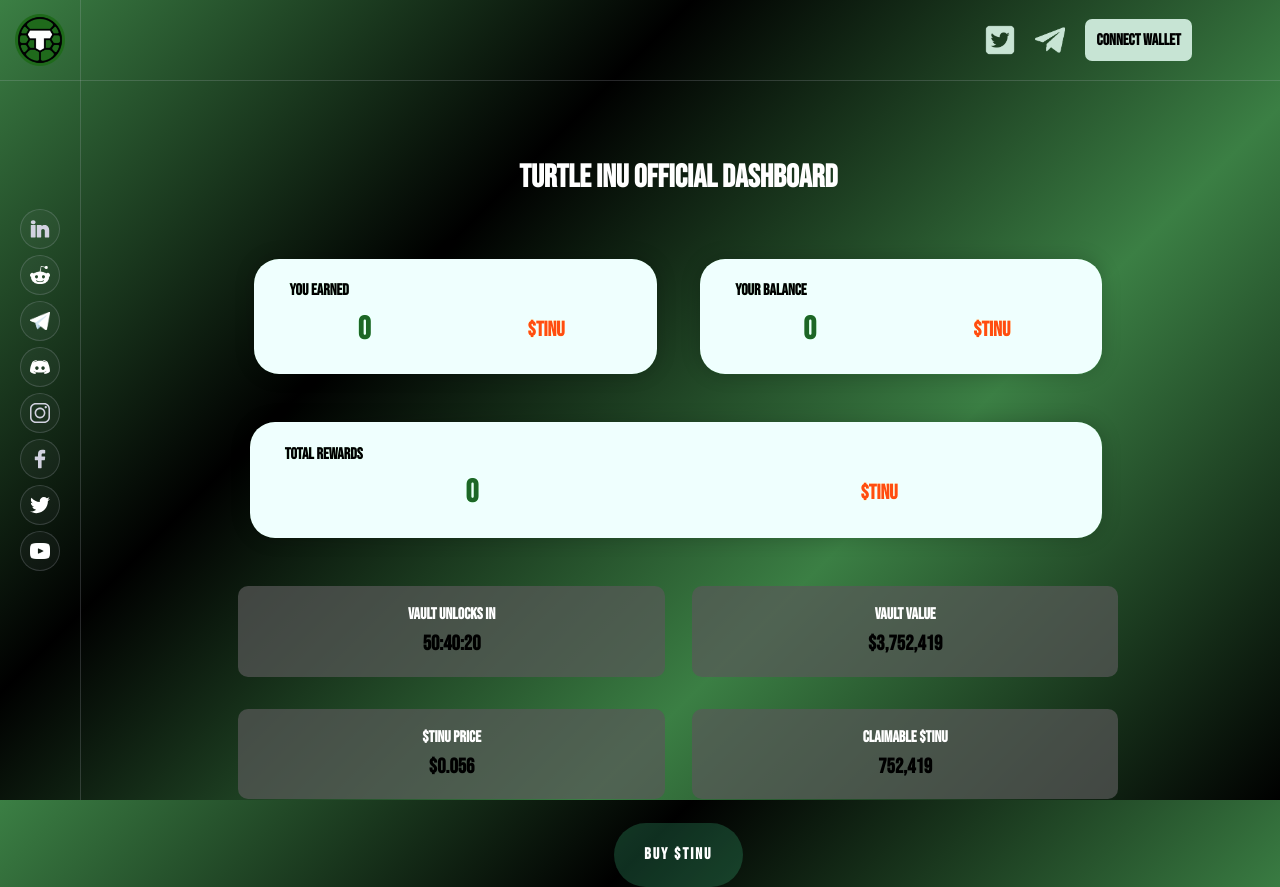
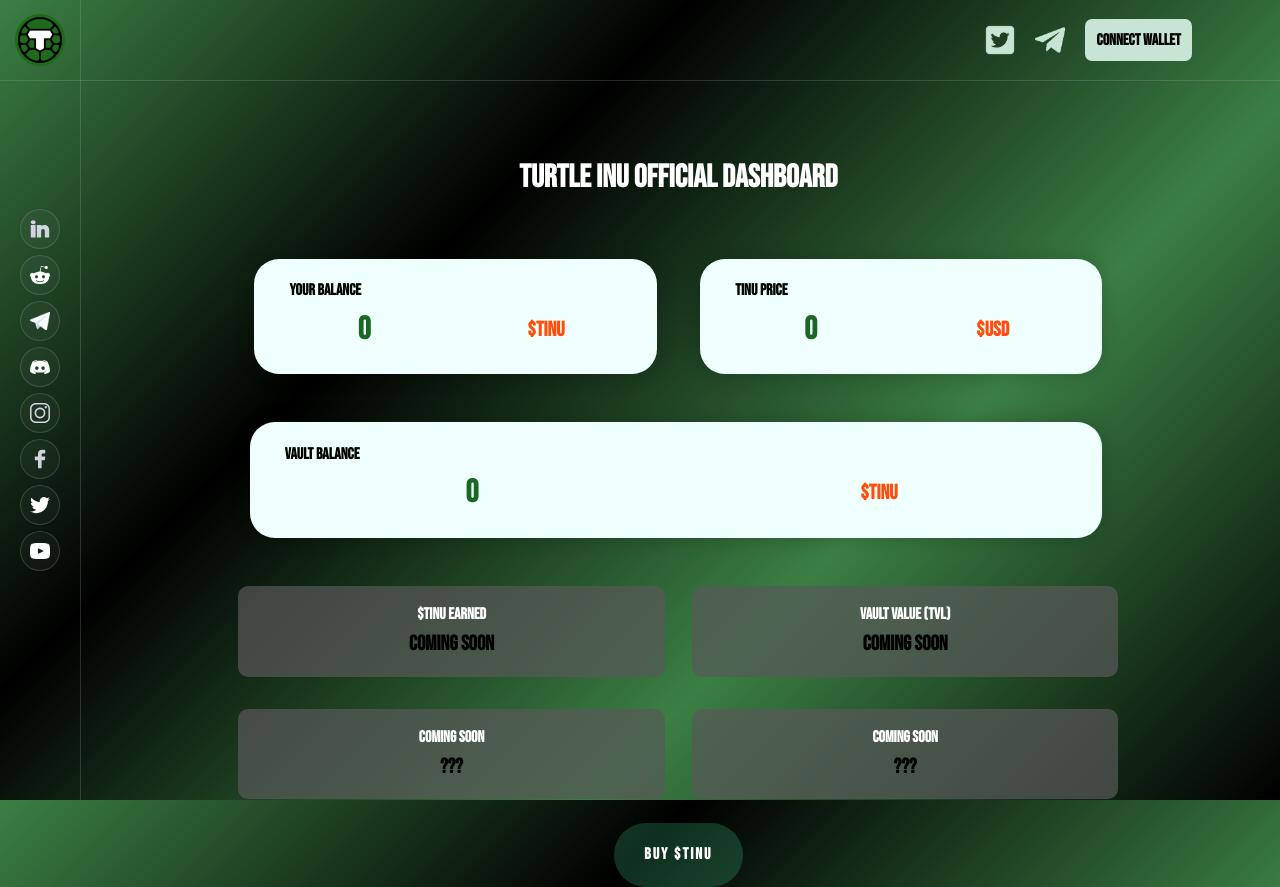
Before and after one commit to TIM88-DOT/turtle-inu-dashboard, a React (Create React App) app: page / in a window 1280 px wide. Built offline with nearby package versions, Linux system fonts and the light colour scheme; no server answers.

Commit message:
Update account.js

```diff
--- a/src/pages/account.js
+++ b/src/pages/account.js
@@ -96,7 +96,7 @@ const Account = () => {
   }, [blockchain]);
   return (
     <div>
-      <Sidebar/>
+      <Sidebar />
       <div className="account">
         <div className="header">
           <h1>Turtle Inu Official Dashboard  </h1>
@@ -105,18 +105,18 @@ const Account = () => {
 
         <div className="first_block">
           <div className="block_inner">
-            <h4>You earned</h4>
+            <h4>Your Balance</h4>
             <div className="price"><h3>0</h3>
               <h5>$TINU</h5></div>
           </div>
           <div className="block_inner right_block">
 
-            <h4>Your Balance</h4>
+            <h4>TINU Price</h4>
             <div className="price"><h3>0</h3>
-              <h5>$TINU</h5></div>
+              <h5>$USD</h5></div>
           </div>
           <div className="block_inner right_block">
-            <h4>Total rewards</h4>
+            <h4>Vault Balance</h4>
             <div className="price"><h3>0</h3>
               <h5>$TINU</h5></div>
 
@@ -128,23 +128,23 @@ const Account = () => {
 
           <div className="secondary_block">
             <div className="inner_block2">
-              <h4>Vault Unlocks in</h4>
-              <h5>50:40:20</h5>
+              <h4>$TINU Earned</h4>
+              <h5>Coming Soon</h5>
             </div>
             <div className="inner_block2 right_block">
-              <h4>Vault Value</h4>
-              <h5>$3,752,419</h5>
+              <h4>Vault Value (TVL)</h4>
+              <h5>Coming Soon</h5>
             </div>
           </div>
 
           <div className="secondary_block">
             <div className="inner_block2">
-              <h4>$TINU Price</h4>
-              <h5>$0.056</h5>
+              <h4>Coming soon</h4>
+              <h5>???</h5>
             </div>
             <div className="inner_block2 right_block">
-              <h4>Claimable $TINU</h4>
-              <h5>752,419</h5>
+              <h4>Coming soon</h4>
+              <h5>???</h5>
             </div>
           </div>
 
```
